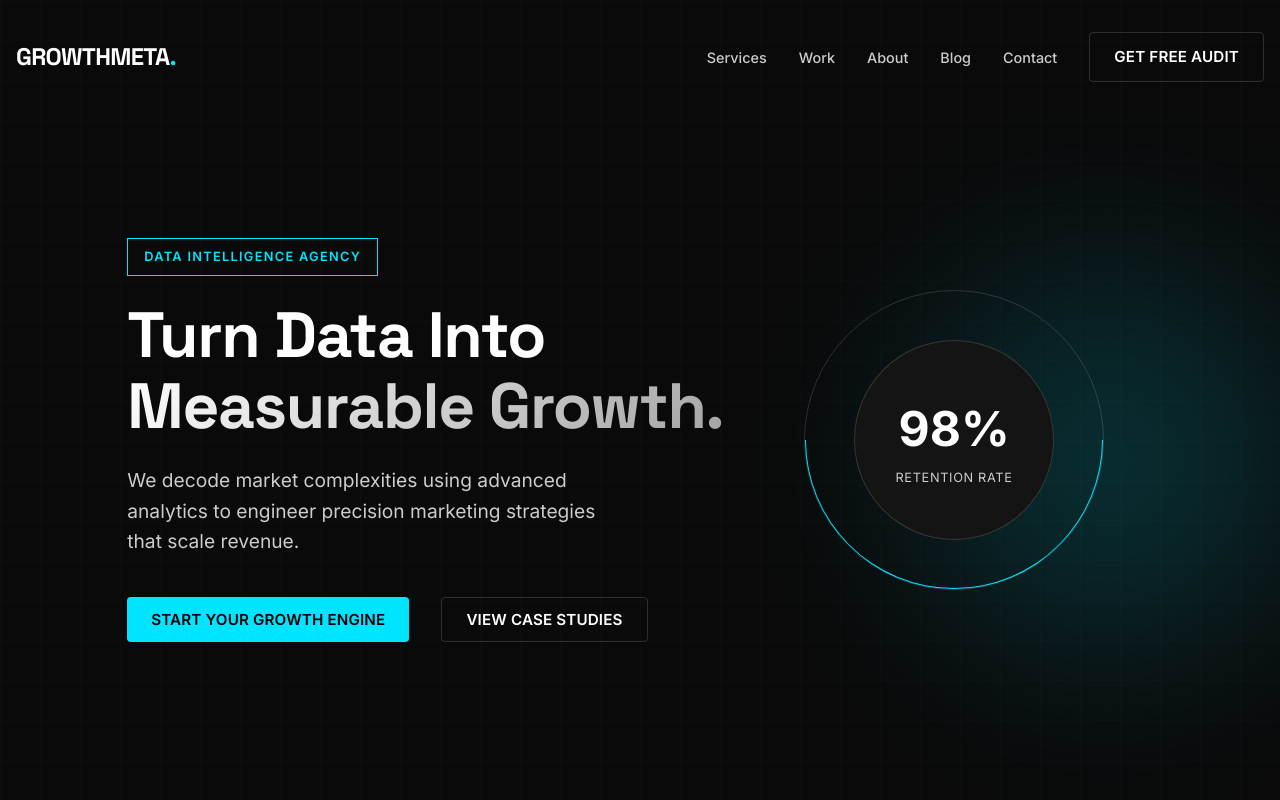
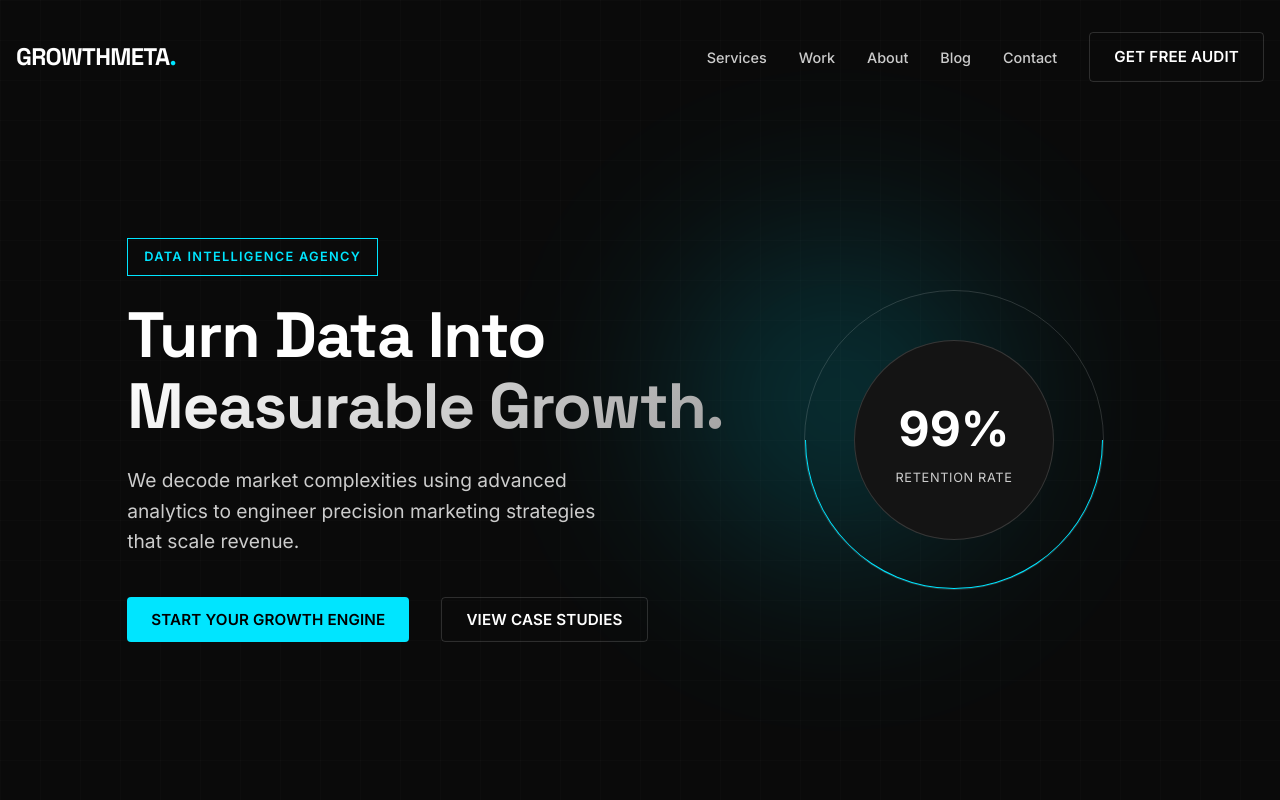
Before and after one commit to Sumit9819/GrothMeta1, a React (Vite) app: page / in a window 1280 px wide. Shown: the top 800 px of the page. Built offline with nearby package versions, Linux system fonts and the light colour scheme; no server answers; the HTML template or start-up script is replaced by a standard one.

Commit message:
UI: Center glow effect behind retention circle and update to 99%

```diff
--- a/src/components/Hero.jsx
+++ b/src/components/Hero.jsx
@@ -27,14 +27,15 @@ const Hero = () => {
             {/* Radial Glow */}
             <div style={{
                 position: 'absolute',
-                top: '20%',
-                right: '-10%',
-                width: '600px',
-                height: '600px',
+                top: '50%',
+                right: '15%',
+                transform: 'translate(0, -50%)',
+                width: '500px',
+                height: '500px',
                 background: 'radial-gradient(circle, var(--accent-glow) 0%, transparent 70%)',
-                filter: 'blur(60px)',
+                filter: 'blur(80px)',
                 zIndex: -1,
-                opacity: 0.5
+                opacity: 0.6
             }} />
 
             <div className="container grid" style={{ gridTemplateColumns: '1.2fr 0.8fr', alignItems: 'center' }}>
@@ -116,7 +117,7 @@ const Hero = () => {
                             zIndex: 2
                         }}>
                             <span style={{ fontSize: '3rem', fontWeight: '700', color: 'var(--text-primary)' }}>
-                                <CountUp end={98} suffix="%" />
+                                <CountUp end={99} suffix="%" />
                             </span>
                             <span style={{ fontSize: '0.8rem', color: 'var(--text-secondary)', textTransform: 'uppercase', letterSpacing: '0.05em' }}>Retention Rate</span>
                         </div>
```
